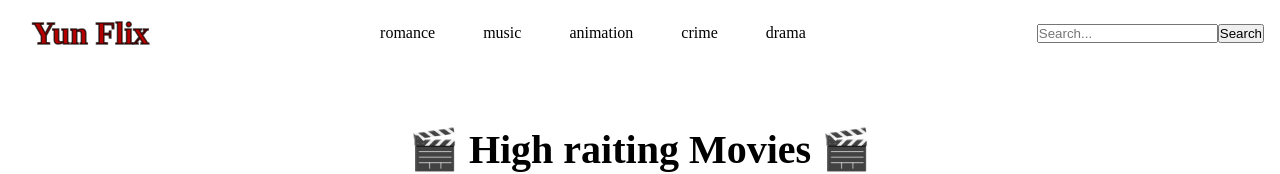
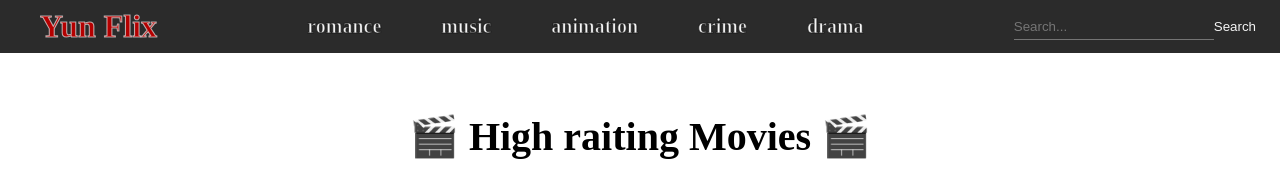
Before and after one commit to jiyeonyun/ReactMovie, a React (Create React App) app in the folder reactMovieRenewal/: page / in a window 1280 px wide. Shown: the top 174 px of the page. Built offline with nearby package versions, Linux system fonts and the light colour scheme; no server answers.

Commit message:
css style

```diff
--- a/reactMovieRenewal/src/components/header/header.module.css
+++ b/reactMovieRenewal/src/components/header/header.module.css
@@ -8,6 +8,8 @@
     display: flex;
     justify-content: space-between;
     align-items: center;
+    background-color: rgb(43, 43, 43);
+    padding: 0.5em;
 }
 .logo{
     margin-left: 1em;
@@ -15,8 +17,8 @@
     color: rgb(181, 0, 0);
     font-weight: bold;
     font-size: 32px;
-    -webkit-text-stroke-width: 1.5px;
-	-webkit-text-stroke-color: rgba(0, 0, 0, 0.701);
+    -webkit-text-stroke-width: 1.1px;
+	-webkit-text-stroke-color: rgba(230, 230, 230, 0.701);
     transition: all 0.5s;
 }
 .logo:hover{
@@ -28,15 +30,42 @@
     justify-content: space-evenly;
 }
 .navbar_item{
-    margin: 1.5em;
+    margin-left: 1.5em;
+    margin-right: 1.5em;
     cursor: pointer;
+    color: whitesmoke;
+    font-weight: bold;
+    font-size: 20px;
+    -webkit-text-stroke-width: 1.1px;
+	-webkit-text-stroke-color: rgba(21, 21, 21, 0.701);
+    transition: all 0.5s;
+}
+.navbar_item:hover{
+    transform: scale(1.1);
 }
 .form{
     margin-right: 1em;
 }
 .input{
-
+    height: 2em;
+    width: 15em;
+    background-color: transparent;
+    outline: none;
+    border: none;
+    color: whitesmoke;
+    border-bottom: solid 1px  rgba(245, 245, 245, 0.358);
 }
 .button{
     cursor: pointer;
+    height: 2em;
+    background-color: transparent;
+    outline: none;
+    border: none;
+    color: whitesmoke;
 }
+.button:focus {
+    outline: none;
+}
+.input:focus {
+    outline: none;
+}
--- a/reactMovieRenewal/src/routes/home/home.module.css
+++ b/reactMovieRenewal/src/routes/home/home.module.css
@@ -35,5 +35,7 @@
 }
 .listarr:hover{
     transform: scale(1.2);
-    color: tomato;
+    color: rgb(181, 0, 0);
+    -webkit-text-stroke-width: 1.1px;
+	-webkit-text-stroke-color: rgba(230, 230, 230, 0.701);
 }
```
